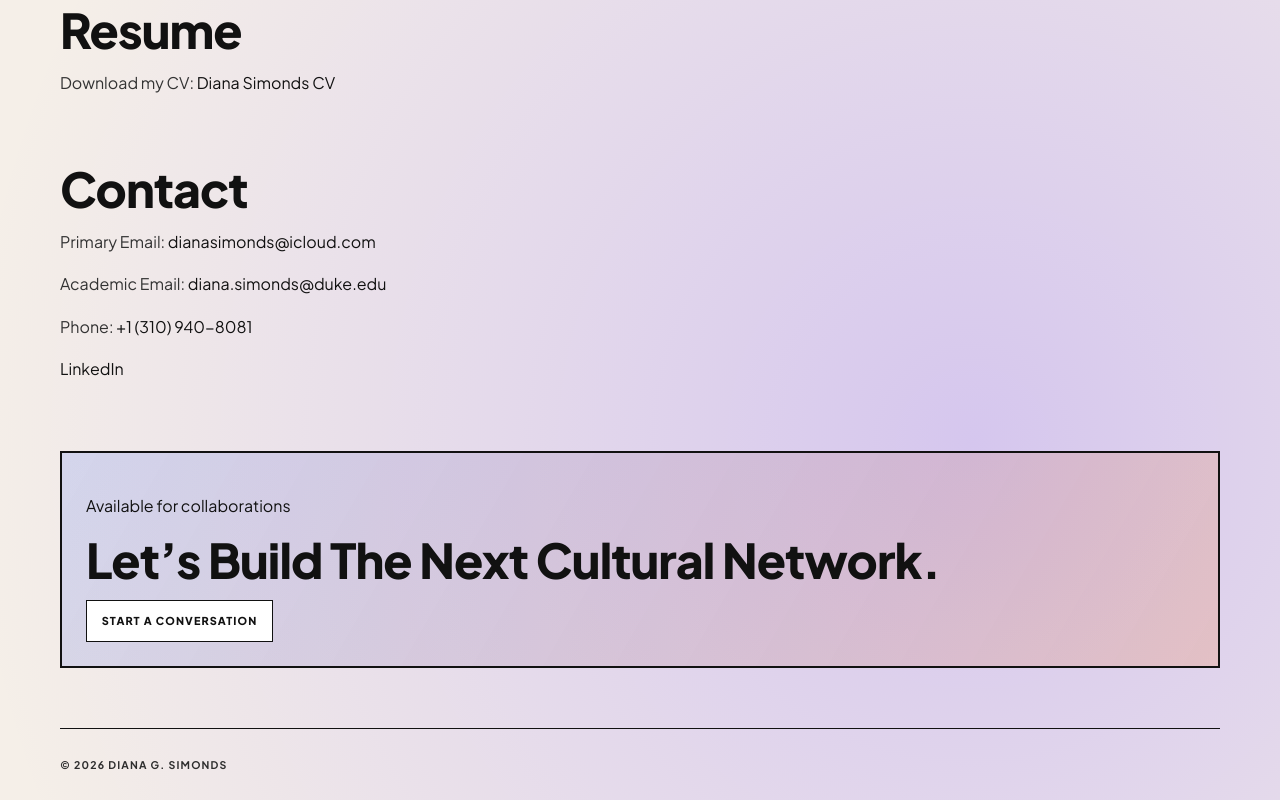
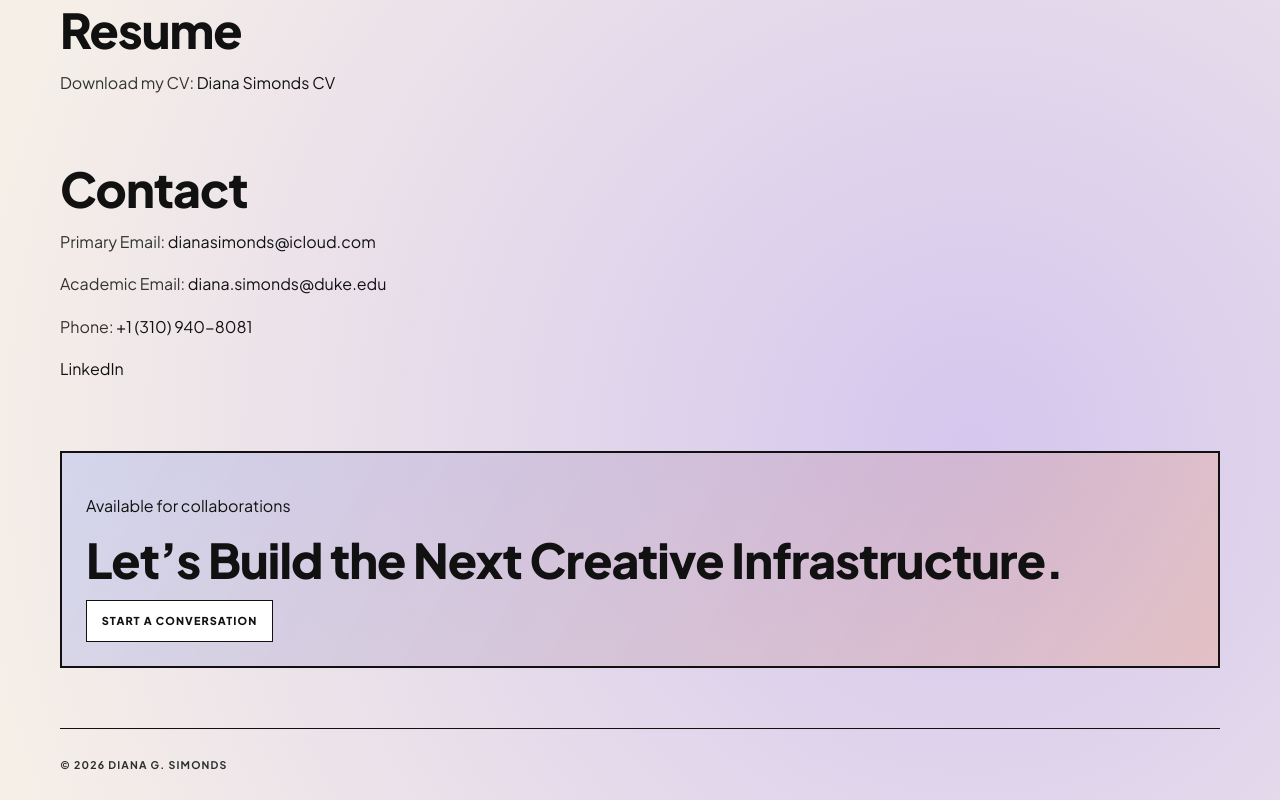
Before and after one commit to dianasimonds/personal, a plain HTML site: page index.html in a window 1280 px wide. Shown: the part 2177-2977 px from the top of the page. Drawn offline with Linux system fonts and the light colour scheme.

Commit message:
Update footer CTA to creative infrastructure

```diff
--- a/index.html
+++ b/index.html
@@ -155,7 +155,7 @@
 
       <section class="big-cta reveal">
         <p class="eyebrow">Available for collaborations</p>
-        <h2>Let’s Build The Next Cultural Network.</h2>
+        <h2>Let’s Build the Next Creative Infrastructure.</h2>
         <a href="mailto:dianasimonds@icloud.com">Start a conversation</a>
       </section>
     </main>
```
